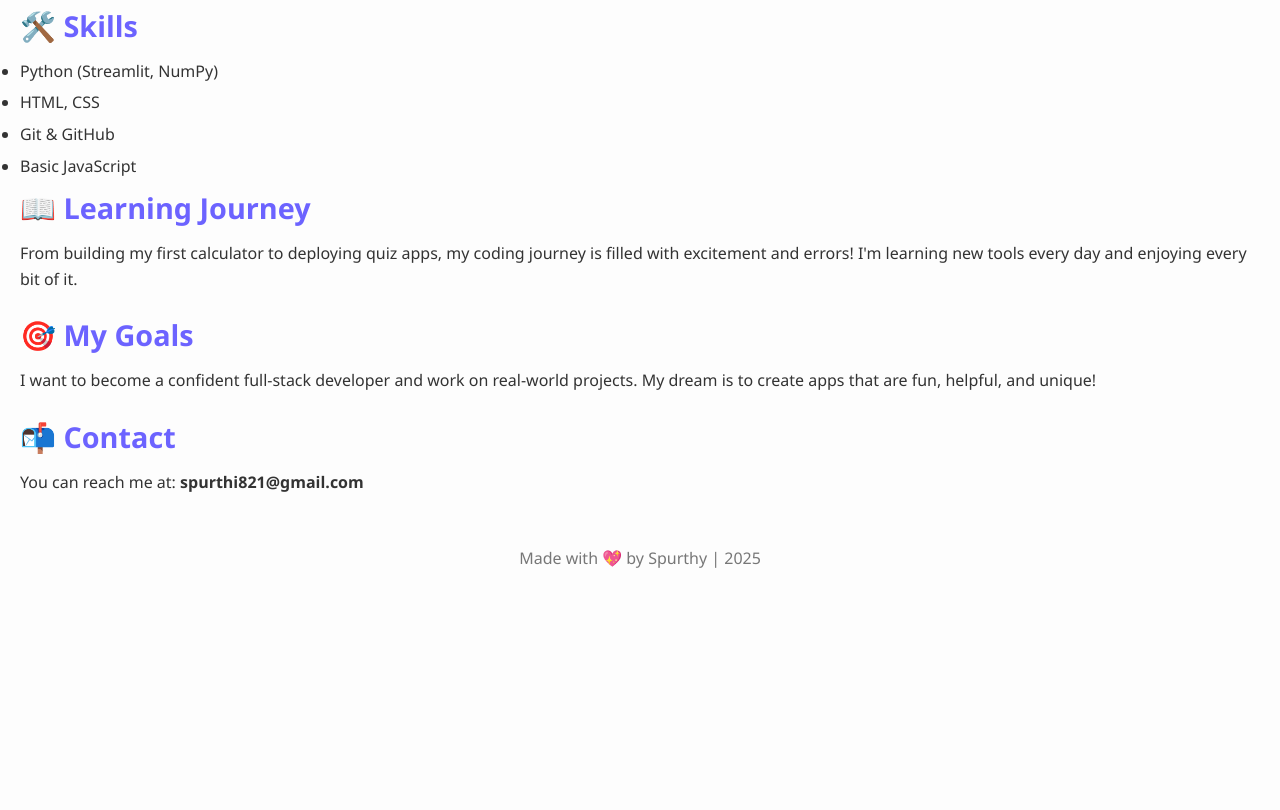
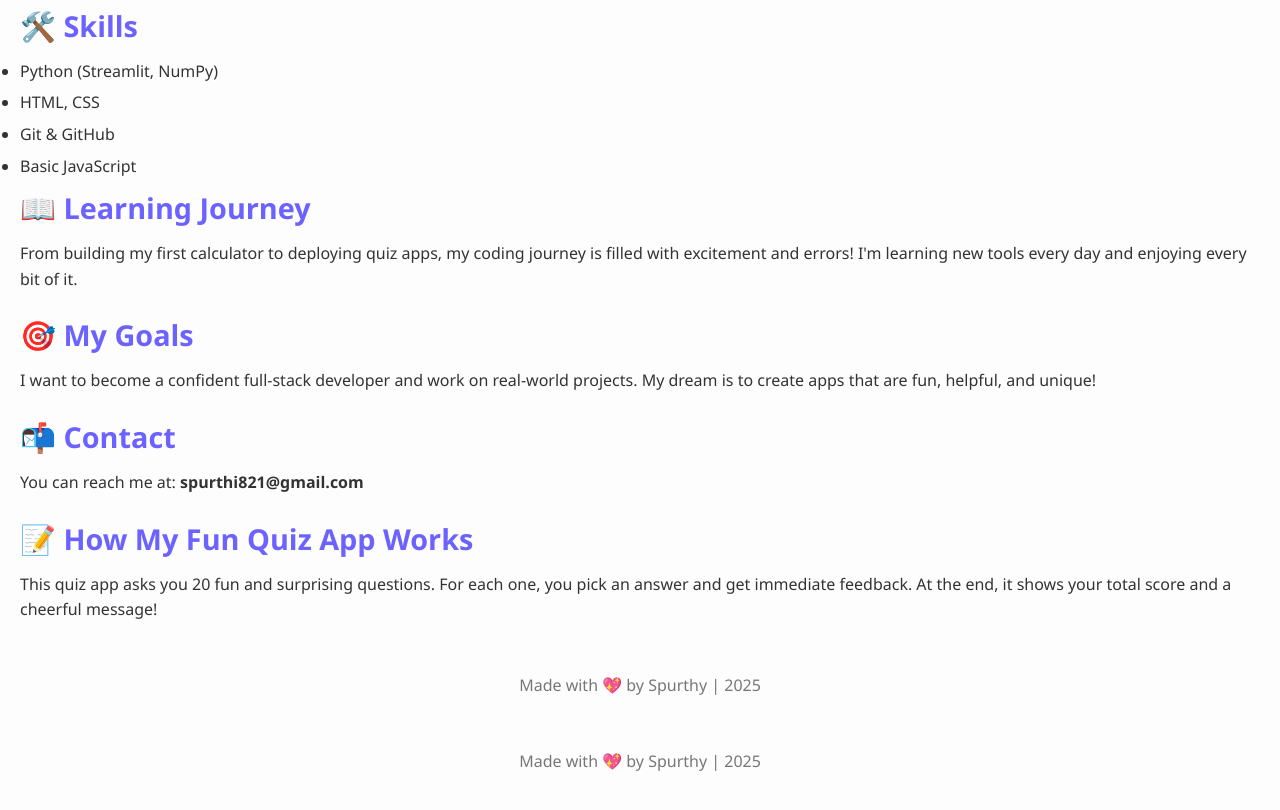
Before and after one commit to spurthy-m/myblog, a plain HTML site: page index.html in a window 1280 px wide. Shown: the part 775-1585 px from the top of the page. Before the commit the page ends 1386 px from the top, so only its background shows below. Drawn offline with Linux system fonts and the light colour scheme.

Commit message:
Update index.html

```diff
--- a/index.html
+++ b/index.html
@@ -63,7 +63,15 @@
 <section>
   <h2>📬 Contact</h2>
   <p>You can reach me at: <strong>spurthi821@gmail.com</strong></p>
+</section><section>
+  <h2>📝 How My Fun Quiz App Works</h2>
+  <p>This quiz app asks you 20 fun and surprising questions. For each one, you pick an answer and get immediate feedback. At the end, it shows your total score and a cheerful message!</p>
 </section>
+
+<footer>
+  <p>Made with 💖 by Spurthy | 2025</p>
+</footer>
+
 
   <footer>
     <p>Made with 💖 by Spurthy | 2025</p>
```
